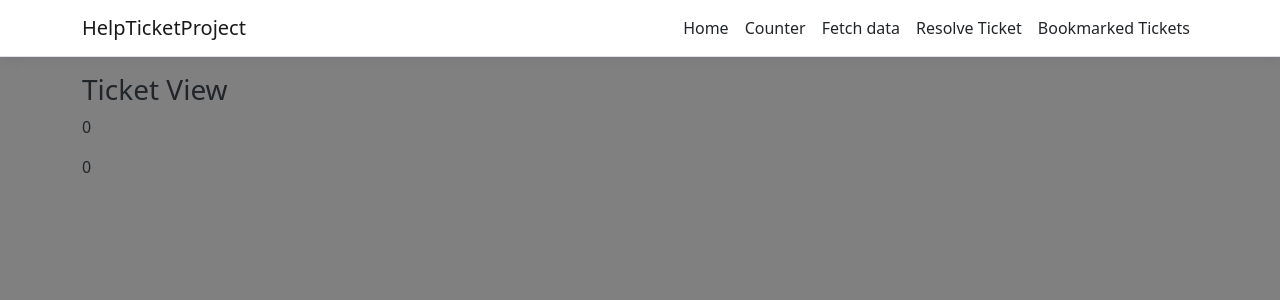
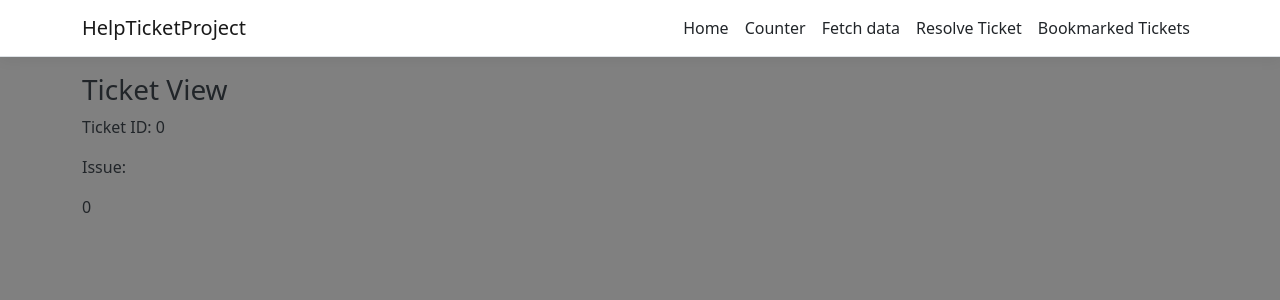
Before and after one commit to FarrAndrew12/HelpDeskAngularProject, an Angular app in the folder HelpTicketProject/ClientApp/: page /viewticket in a window 1280 px wide. Shown: the top 300 px of the page. Built offline with nearby package versions, Linux system fonts and the light colour scheme.

Commit message:
view ticket commit

```diff
--- a/HelpTicketProject/ClientApp/src/app/app.module.ts
+++ b/HelpTicketProject/ClientApp/src/app/app.module.ts
@@ -15,6 +15,7 @@ import { FetchDataComponent } from './fetch-data/fetch-data.component';
 import { ResolveTicketComponent } from './resolve-ticket/resolve-ticket.component';
 import { BookmarkComponent } from './bookmark/bookmark.component';
 import { ViewticketComponent } from './viewticket/viewticket.component';
+import { TicketServiceService } from './ticket-service.service';
 @NgModule({
   declarations: [
     AppComponent,
@@ -40,7 +41,7 @@ import { ViewticketComponent } from './viewticket/viewticket.component';
 
     ])
   ],
-  providers: [],
+  providers: [TicketServiceService],
   bootstrap: [AppComponent]
 })
 export class AppModule { }
--- a/HelpTicketProject/ClientApp/src/app/bookmark/bookmark.component.html
+++ b/HelpTicketProject/ClientApp/src/app/bookmark/bookmark.component.html
@@ -6,4 +6,6 @@
 
 <input [(ngModel)]="lookUpId" type="number" >
 <button (click)="getBookMarkByUser(lookUpId)">Get BookMarks</button>
-<li *ngFor="let b of BookMark">{{b.ticketId}}</li>
+<li *ngFor="let b of BookMark">{{b.ticketId}}
+
+</li>
--- a/HelpTicketProject/ClientApp/src/app/bookmark/bookmark.component.ts
+++ b/HelpTicketProject/ClientApp/src/app/bookmark/bookmark.component.ts
@@ -8,7 +8,7 @@ import { TicketServiceService } from '../ticket-service.service';
   selector: 'app-bookmark',
   templateUrl: './bookmark.component.html',
   styleUrls: ['./bookmark.component.css'],
-  providers: [TicketServiceService]
+  providers: []
 })
 export class BookmarkComponent implements OnInit {
   Ticket: Ticket[] = [];
--- a/HelpTicketProject/ClientApp/src/app/home/home.component.html
+++ b/HelpTicketProject/ClientApp/src/app/home/home.component.html
@@ -20,7 +20,7 @@
     Who Opened: {{getUserInputByID(t.whoOpened)}}
     <br>
     <div *ngIf="t.isClosed === true">Resolved! See Resolve Ticket page to learn more</div>
-    <button (click)='searchTickets(t.id)' routerLinkActive="active">View Ticket</button>
+    <button type="button" (click)='searchTickets(t.id)' routerLinkActive="active">View Ticket</button>
 
 
   </li>
--- a/HelpTicketProject/ClientApp/src/app/home/home.component.ts
+++ b/HelpTicketProject/ClientApp/src/app/home/home.component.ts
@@ -9,7 +9,7 @@ import { Router } from '@angular/router';
 @Component({
   selector: 'app-home',
   templateUrl: './home.component.html',
-  providers: [TicketServiceService]
+  providers: []
 })
 export class HomeComponent {
   User: UserInput[] = [];
--- a/HelpTicketProject/ClientApp/src/app/ticket-service.service.ts
+++ b/HelpTicketProject/ClientApp/src/app/ticket-service.service.ts
@@ -45,4 +45,5 @@ ticketmodel:Ticket = new Ticket (0,"",0,"",0, true);
   getTicketById(id:number){
     return this.http.get<Ticket>(this.rootUrl + `helpticket/GetTicketById/${id}`)
   }
+
 }
--- a/HelpTicketProject/ClientApp/src/app/viewticket/viewticket.component.html
+++ b/HelpTicketProject/ClientApp/src/app/viewticket/viewticket.component.html
@@ -1,7 +1,7 @@
 <h3>Ticket View</h3>
 <div>
-    <p>{{t.id}}</p>
-    <p>{{t.issue}}</p>
+    <p>Ticket ID: {{t.id}}</p>
+    <p>Issue: {{t.issue}}</p>
     <p>{{t.whoOpened}}</p>
     <p>{{t.resolution}}</p>
 </div>
--- a/HelpTicketProject/ClientApp/src/app/viewticket/viewticket.component.ts
+++ b/HelpTicketProject/ClientApp/src/app/viewticket/viewticket.component.ts
@@ -6,19 +6,19 @@ import { Ticket } from '../helpticket';
   selector: 'app-viewticket',
   templateUrl: './viewticket.component.html',
   styleUrls: ['./viewticket.component.css'],
-  providers:[TicketServiceService]
+  providers:[]
 })
 export class ViewticketComponent implements OnInit {
 
   t: Ticket = new Ticket (0, "",0,"",0,false);
 
   constructor(private helpticket :TicketServiceService) {
-    this.t=this.helpticket.ticketmodel;
-    console.log(this.helpticket.ticketmodel);
+
    }
 
   ngOnInit(): void {
-
+    this.t=this.helpticket.ticketmodel;
+    console.log(this.helpticket.ticketmodel);
   }
 
 
```
Also changed, not shown: 1 other file (tests, documents, lock files or other folders).
